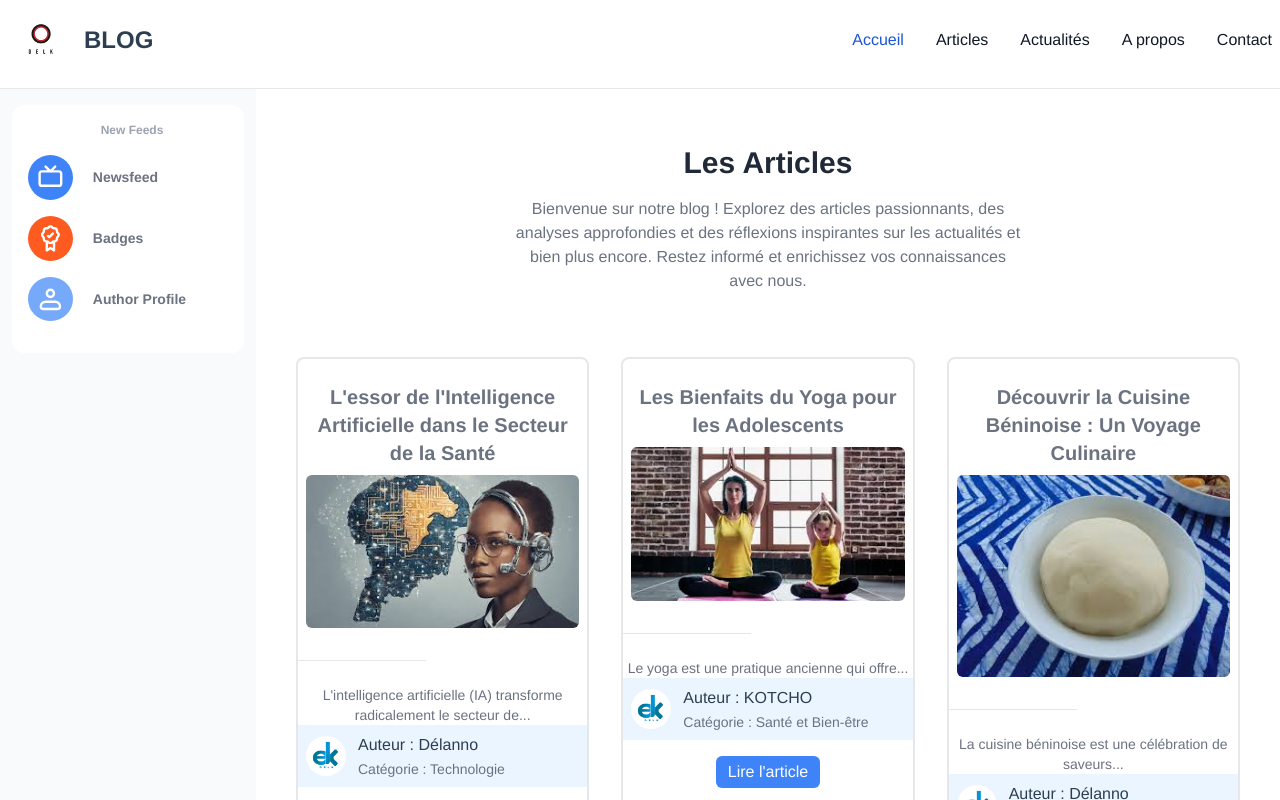
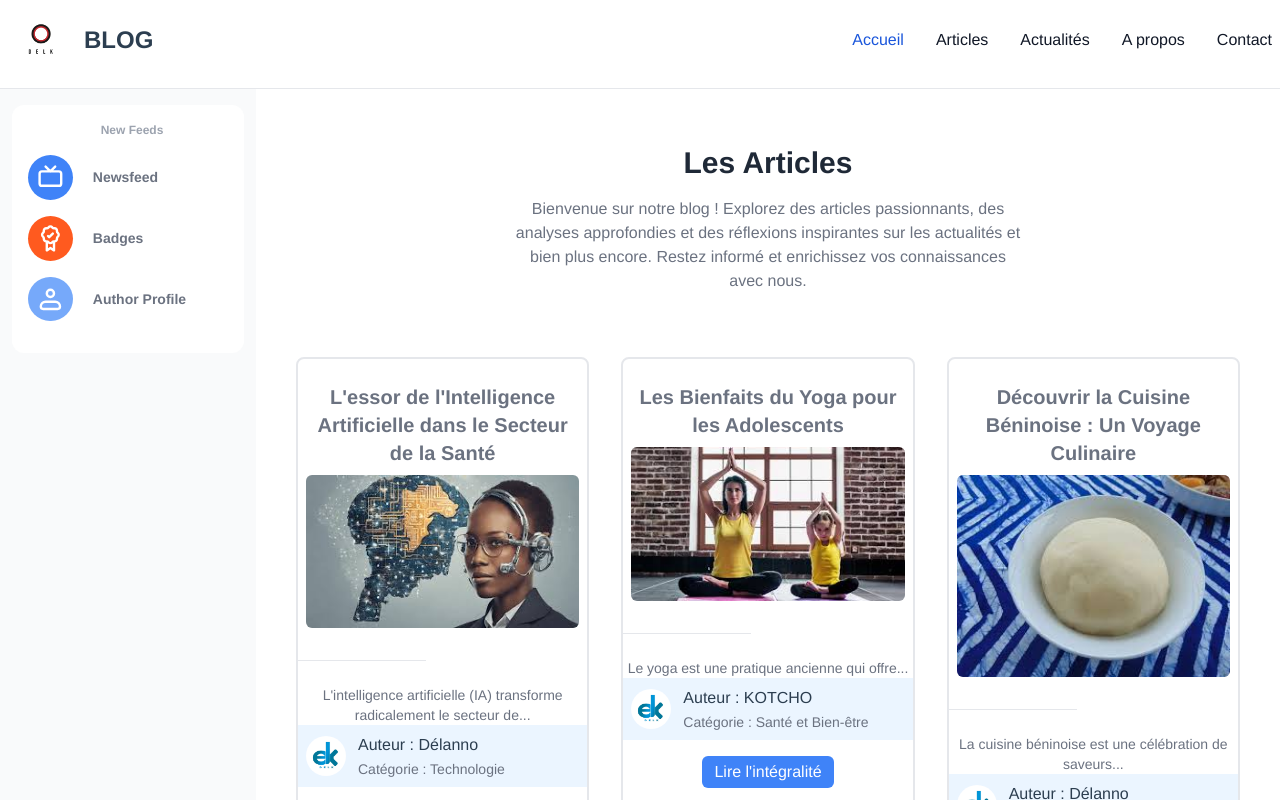
Before and after one commit to Delan-no/blog2, a Vue app: page /posts in a window 1280 px wide. Shown: the top 800 px of the page. Built offline with nearby package versions, Linux system fonts and the light colour scheme.

Commit message:
modification du bouton read more en lire l'intégralité

```diff
--- a/src/components/Posts.vue
+++ b/src/components/Posts.vue
@@ -78,7 +78,7 @@ const readMore = (id) => {
               class="inline-block mt-4 bg-blue-500 px-3 rounded-md py-1 text-white hover:bg-blue-400"
               @click="readMore(post.id)"
             >
-              Lire l'article
+              Lire l'intégralité
             </button>
           </div>
         </div>
```
